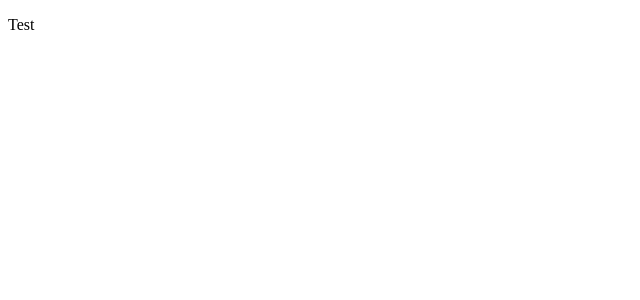
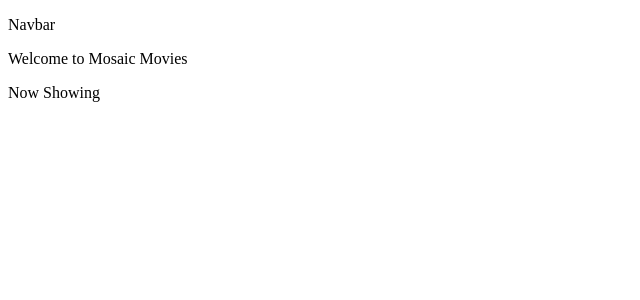
Before and after one commit to modamo-gh/MosaicMovies, a React (Vite) app: page / in a window 1280 px wide. Shown: the top 300 px of the page, without its empty margins (0-640 px from the left). Built offline with nearby package versions, Linux system fonts and the light colour scheme.

Commit message:
Set up site skeleton

```diff
--- a/src/App.jsx
+++ b/src/App.jsx
@@ -1,7 +1,14 @@
+import Navbar from "./Navbar.jsx";
+import NowShowing from "./NowShowing";
+import WelcomeBanner from "./WelcomeBanner.jsx";
 const App = () => {
     return (
-        <p>Test</p>
-    )
+		<>
+			<Navbar />
+            <WelcomeBanner />
+            <NowShowing />
+		</>
+	);
 }
 
 export default App;
--- /dev/null
+++ b/src/Navbar.jsx
@@ -0,0 +1,7 @@
+const Navbar = () => {
+    return (
+        <p>Navbar</p>
+    )
+}
+
+export default Navbar;
--- /dev/null
+++ b/src/NowShowing.jsx
@@ -0,0 +1,7 @@
+const NowShowing = () => {
+    return (
+        <p>Now Showing</p>
+    )
+}
+
+export default NowShowing;
--- /dev/null
+++ b/src/WelcomeBanner.jsx
@@ -0,0 +1,7 @@
+const WelcomeBanner = () => {
+    return (
+        <p>Welcome to Mosaic Movies</p>
+    )
+}
+
+export default WelcomeBanner;
```
